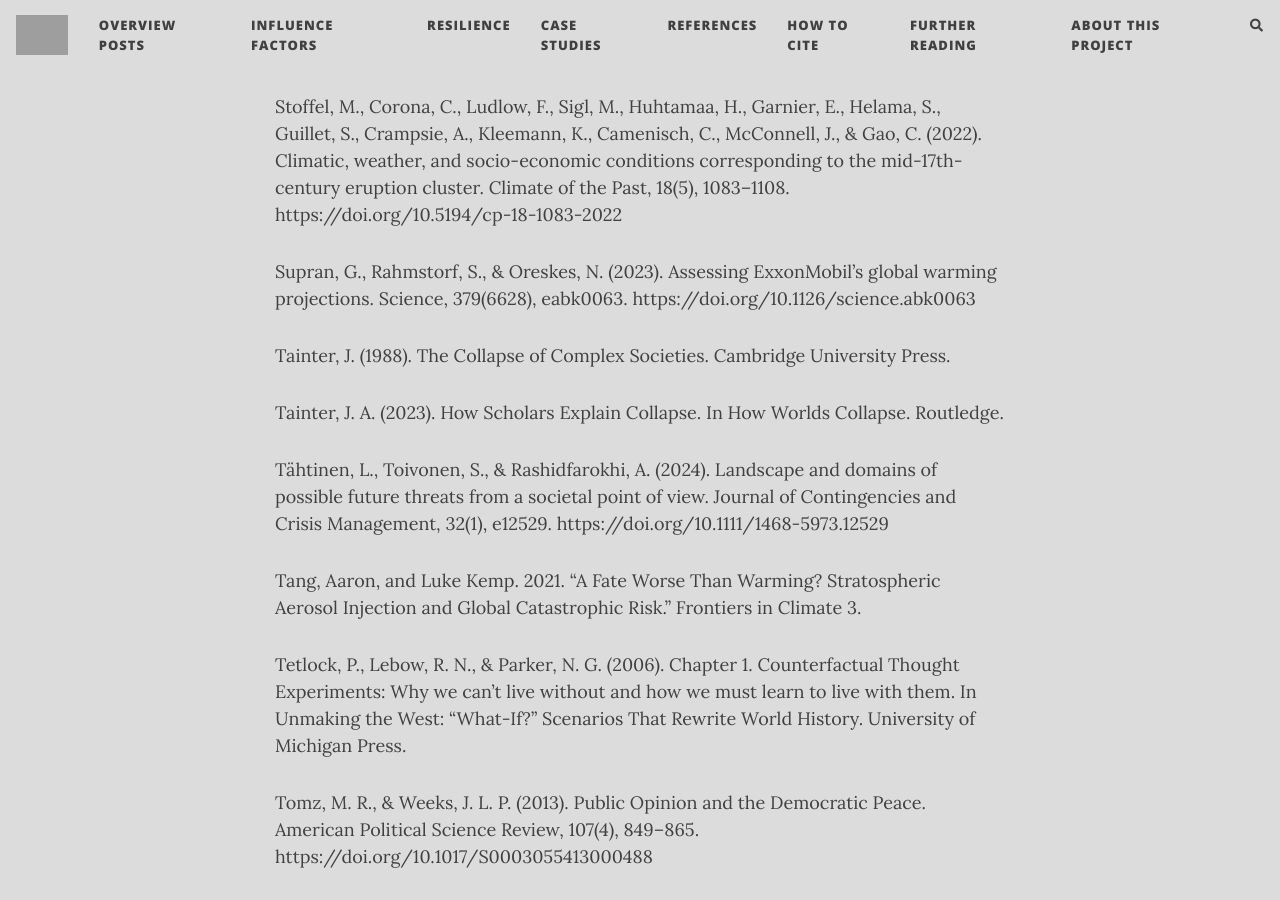
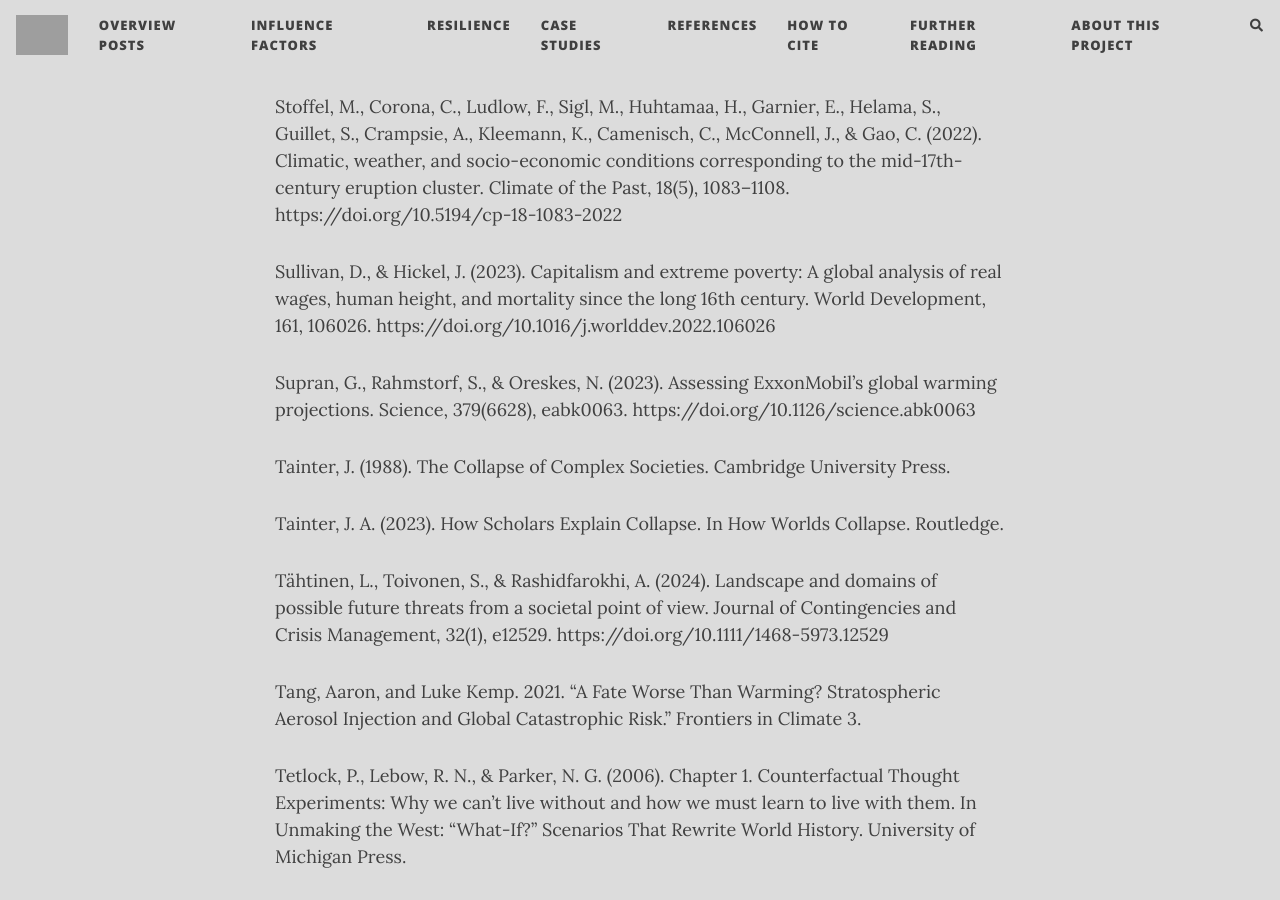
Before and after one commit to florianjehn/Societal_Collapse, a Jekyll site: the page built from references.md, in a window 1280 px wide and 900 px high, scrolled down 19980 px. Built offline with Jekyll 4.4.1, drawn with Linux system fonts in a browser that asks for light colours; nearby versions of some CDN libraries; comment, search, counter and statistics services are not loaded; grey boxes are pictures that could not be loaded.

Commit message:
Update references.md

```diff
--- a/references.md
+++ b/references.md
@@ -351,6 +351,8 @@ Steffen, W., Rockström, J., Richardson, K., Lenton, T. M., Folke, C., Liverman,
 
 Stoffel, M., Corona, C., Ludlow, F., Sigl, M., Huhtamaa, H., Garnier, E., Helama, S., Guillet, S., Crampsie, A., Kleemann, K., Camenisch, C., McConnell, J., & Gao, C. (2022). Climatic, weather, and socio-economic conditions corresponding to the mid-17th-century eruption cluster. Climate of the Past, 18(5), 1083–1108. https://doi.org/10.5194/cp-18-1083-2022
 
+Sullivan, D., & Hickel, J. (2023). Capitalism and extreme poverty: A global analysis of real wages, human height, and mortality since the long 16th century. World Development, 161, 106026. https://doi.org/10.1016/j.worlddev.2022.106026
+
 Supran, G., Rahmstorf, S., & Oreskes, N. (2023). Assessing ExxonMobil’s global warming projections. Science, 379(6628), eabk0063. https://doi.org/10.1126/science.abk0063
 
 Tainter, J. (1988). The Collapse of Complex Societies. Cambridge University Press.
```
